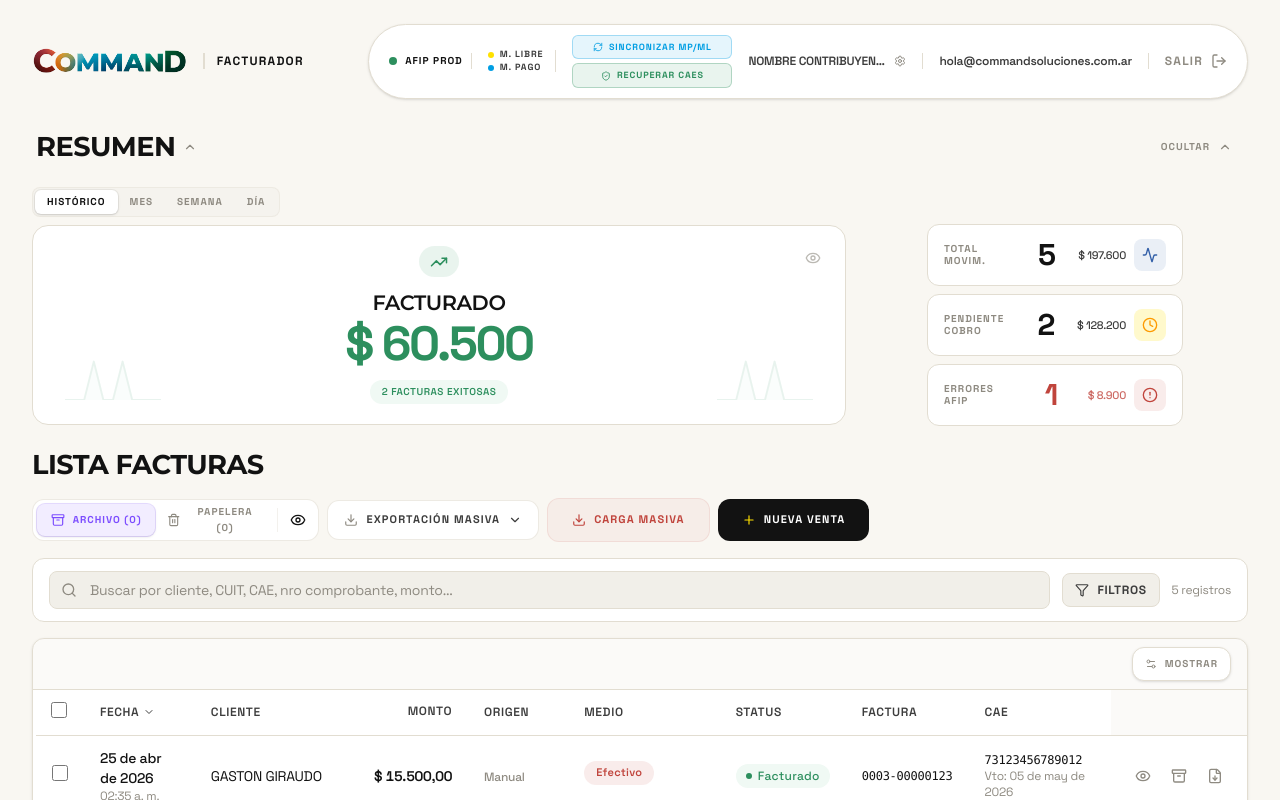
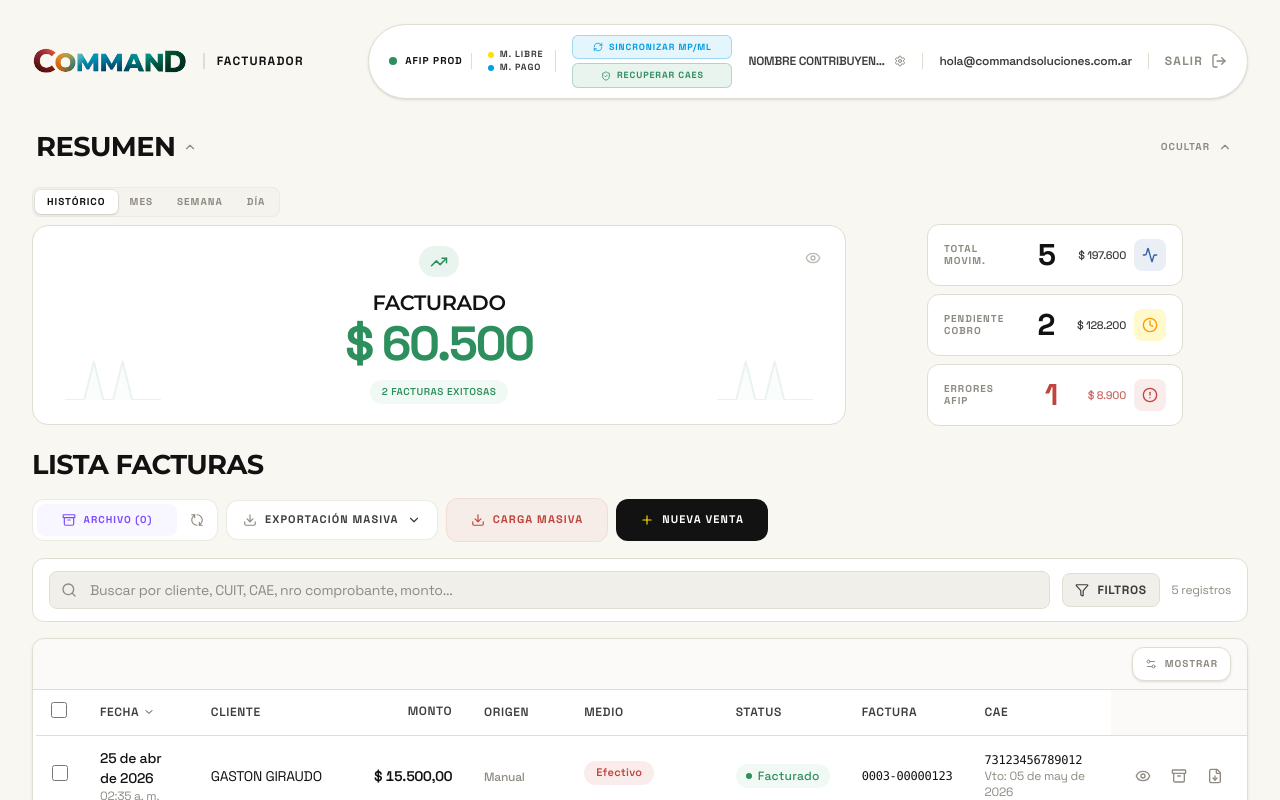
Before and after one commit to curiosidadparlante-jpg/demofacturador, a React (Vite) app: page / in a window 1280 px wide. Shown: the top 800 px of the page. Built offline with nearby package versions, Linux system fonts and the light colour scheme.

Commit message:
UI: Swappable Archive/Trash button to save space

```diff
--- a/src/pages/Home.jsx
+++ b/src/pages/Home.jsx
@@ -631,50 +631,31 @@ export default function Home() {
             Lista Facturas
           </h2>
           <div className="grid grid-cols-2 md:flex md:flex-wrap items-center gap-2 w-full md:w-auto">
-            <div className="flex bg-white border border-border/60 rounded-xl p-1 w-full md:w-auto h-[42px]">
+            <div className="flex items-center gap-1 bg-white border border-border/60 rounded-xl p-1 h-[42px] w-full md:w-auto">
+              {secondaryView === 'archivo' ? (
                 <button
-                onClick={() => setSecondaryView('archivo')}
-                className={`
-                  flex-1 flex items-center justify-center gap-2 px-3 rounded-lg transition-all cursor-pointer text-[10px] font-bold uppercase tracking-widest
-                  ${secondaryView === 'archivo'
-                    ? 'bg-purple/10 text-purple shadow-sm ring-1 ring-purple/20'
-                    : 'text-text-muted hover:bg-surface-alt'
-                  }
-                `}
+                  onClick={() => handleCardClick('Archivo', archivadas, 'all')}
+                  className="flex-1 flex items-center justify-center gap-2 px-4 py-2 rounded-lg bg-purple/5 text-purple hover:bg-purple/10 transition-all cursor-pointer text-[10px] font-bold uppercase tracking-widest min-w-[140px]"
                 >
                   <Archive size={14} />
-                <span className="md:hidden lg:inline">Archivo ({archivadas.length})</span>
-                <span className="hidden md:inline lg:hidden">({archivadas.length})</span>
+                  Archivo ({archivadas.length})
                 </button>
+              ) : (
                 <button
-                onClick={() => setSecondaryView('papelera')}
-                className={`
-                  flex-1 flex items-center justify-center gap-2 px-3 rounded-lg transition-all cursor-pointer text-[10px] font-bold uppercase tracking-widest
-                  ${secondaryView === 'papelera'
-                    ? 'bg-red-subtle text-red shadow-sm ring-1 ring-red/20'
-                    : 'text-text-muted hover:bg-surface-alt'
-                  }
-                `}
+                  onClick={() => handleCardClick('LISTADO_PAPELERA', borradas, 'all')}
+                  className="flex-1 flex items-center justify-center gap-2 px-4 py-2 rounded-lg bg-red-subtle text-red hover:bg-red/10 transition-all cursor-pointer text-[10px] font-bold uppercase tracking-widest min-w-[140px]"
                 >
                   <Trash2 size={14} />
-                <span className="md:hidden lg:inline">Papelera ({borradas.length})</span>
-                <span className="hidden md:inline lg:hidden">({borradas.length})</span>
+                  Papelera ({borradas.length})
                 </button>
-
-              <div className="w-px h-6 bg-border/40 mx-1 self-center" />
+              )}
 
               <button
-                onClick={() => {
-                  if (secondaryView === 'archivo') {
-                    handleCardClick('Archivo', archivadas, 'all')
-                  } else {
-                    handleCardClick('LISTADO_PAPELERA', borradas, 'all')
-                  }
-                }}
-                className="px-2 flex items-center justify-center text-text-primary hover:text-accent transition-colors cursor-pointer"
-                title={`Ver ${secondaryView === 'archivo' ? 'Archivo' : 'Papelera'}`}
+                onClick={() => setSecondaryView(prev => prev === 'archivo' ? 'papelera' : 'archivo')}
+                className="w-8 h-8 flex items-center justify-center rounded-lg hover:bg-surface-alt text-text-muted transition-colors cursor-pointer"
+                title={`Cambiar a ${secondaryView === 'archivo' ? 'Papelera' : 'Archivo'}`}
               >
-                <Eye size={16} />
+                <RefreshCw size={14} className="rotate-90" />
               </button>
             </div>
 
```
Lines whose indentation alone changed are shown as unchanged.
